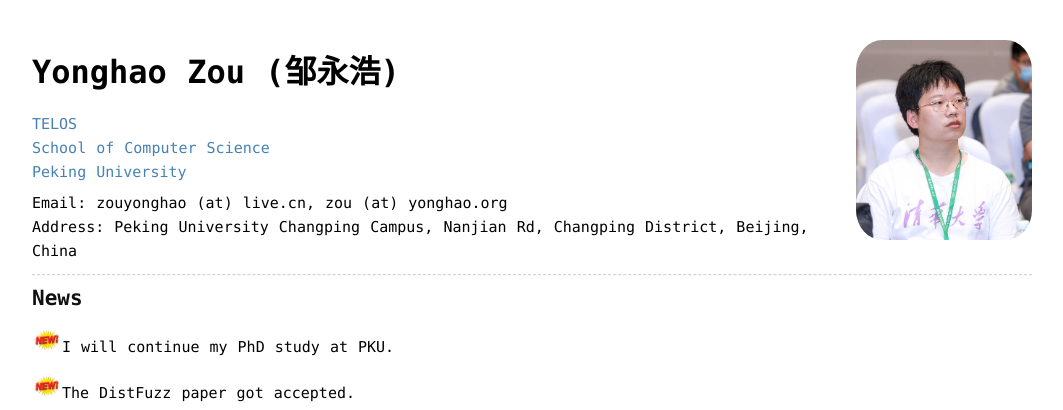
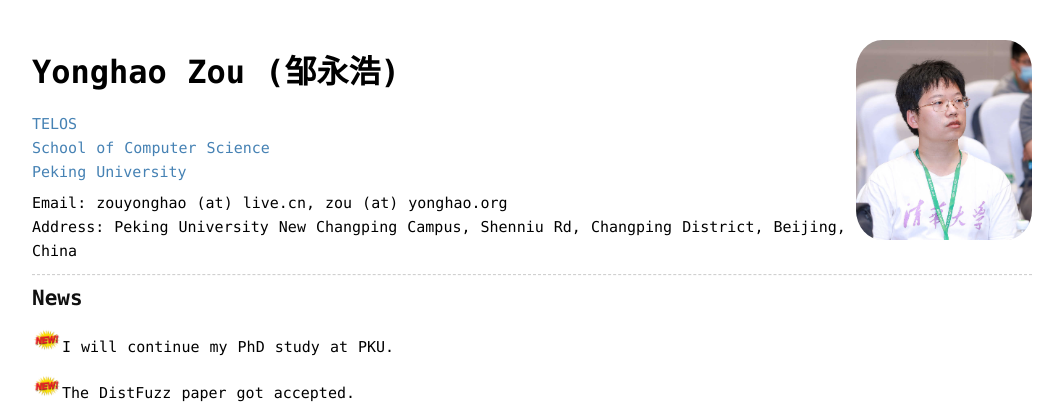
Before and after one commit to zouyonghao/zouyonghao.github.io, a Jekyll site: the page built from index.md, in a window 1280 px wide. Shown: the top 410 px of the page, without its empty margins (108-1171 px from the left). Built offline with Jekyll 4.4.1, drawn with Linux system fonts in a browser that asks for light colours.

Commit message:
Update address

```diff
--- a/_layouts/home.html
+++ b/_layouts/home.html
@@ -29,7 +29,7 @@
                     Email: zouyonghao (at) live.cn, zou (at) yonghao.org <br>
                 </div>
                 <div class="content">
-                    Address: Peking University Changping Campus, Nanjian Rd, Changping District, Beijing, China <br>
+                    Address: Peking University New Changping Campus, Shenniu Rd, Changping District, Beijing, China <br>
                 </div>
             </header>
             <article class="content">
```
